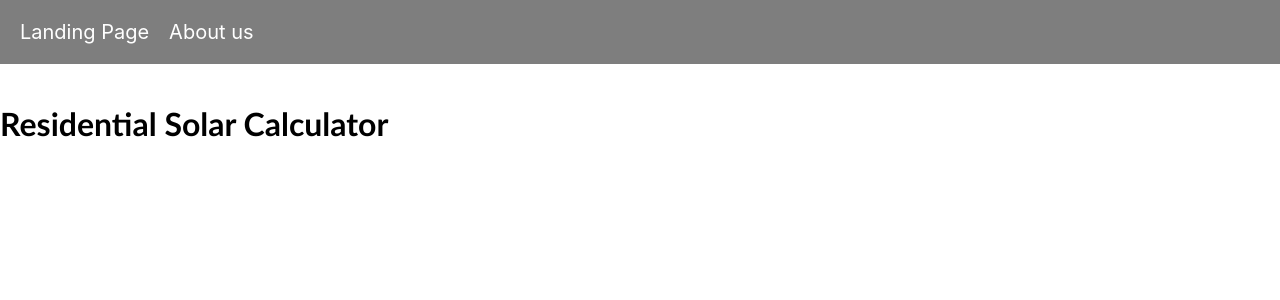
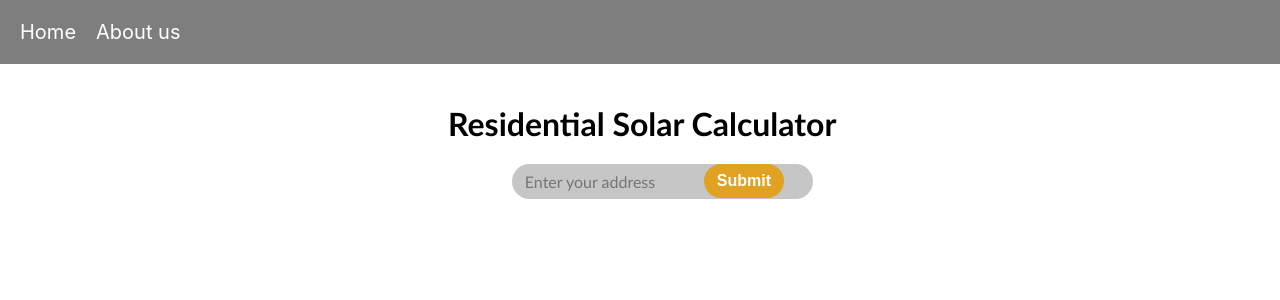
Before and after one commit to UTDallasEPICS/Residential-Solar-Calculator, a React (Create React App) app: page / in a window 1280 px wide. Shown: the top 300 px of the page. Built offline with nearby package versions, Linux system fonts and the light colour scheme; the HTML template or start-up script is replaced by a standard one.

Commit message:
Added the input field for address added the text input for address and provided UI optimizations

```diff
--- a/src/App.js
+++ b/src/App.js
@@ -8,7 +8,7 @@ function App() {
   return (
     <div>
       <nav className='nav'>
-        <Link to="/" className='nav-item'>Landing Page</Link>
+        <Link to="/" className='nav-item'>Home</Link>
         <Link to="/About" className='nav-item'>About us</Link>
       </nav>
       <Routes>
--- a/src/components/Styles.css
+++ b/src/components/Styles.css
@@ -1,5 +1,44 @@
+.home {
+    display: block;
+}
+
 .MainHeader {
     margin-top: 5vh;
     font: "calibri";
-    font-family:'Gill Sans', 'Gill Sans MT', Calibri, 'Trebuchet MS', sans-serif
+    font-family:'Gill Sans', 'Gill Sans MT', Calibri, 'Trebuchet MS', sans-serif;
+    margin-left: 35vw;
 }
+.addressField {
+    border-style: none;
+    background-color: #c6c6c6;
+    position: absolute;
+    border-radius: 20px;
+    margin-left: 40vw;
+    padding-top: 1vh;
+    padding-bottom: 1vh;
+    padding-left: 1vw;
+    padding-right: 8vw;
+    font: "calibri";
+    font-family:'Gill Sans', 'Gill Sans MT', Calibri, 'Trebuchet MS', sans-serif;
+    font-size: medium;
+}
+.addressField:focus {
+    outline-style: none;
+    border-width: 0;
+    border-color: #c6c6c6;
+
+}
+.submitAddress {
+    position: absolute;
+    padding-top: 1vh;
+    padding-bottom: 1vh;
+    padding-left: 1vw;
+    padding-right: 1vw;
+    border-radius: 20px;
+    background-color: #e2a221;
+    border-style: none;
+    color: white;
+    font-weight: bold;
+    font-size: medium;
+    margin-left: 55vw;
+}
--- a/src/components/landingPage.js
+++ b/src/components/landingPage.js
@@ -1,12 +1,36 @@
 import React from "react";
 import "./Styles.css"
+import { useState, useEffect} from "react";
 
 function LandingPage() {
+
+    const [address, setAddress] = useState("")
+
+    const handleSubmit = (e) => {
+        e.preventDefault();
+        alert("address entered!");
+    };
+
     return (
-        <div>
+        <div className="home">
             <h1 className="MainHeader">
                 Residential Solar Calculator
             </h1>
+
+            <form onSubmit={handleSubmit}>
+
+                <input
+                    className="addressField"
+                    type="text"
+                    placeholder="Enter your address"
+                    value={address}
+                    onChange={e => setAddress(e.target.value)}
+                />
+                <input className="submitAddress" type="submit" value="Submit" />
+
+            </form>
+                <h1>{address}</h1>
+
         </div>
     );
 }
```
Also changed, not shown: 1 other file (tests, documents, lock files or other folders).
